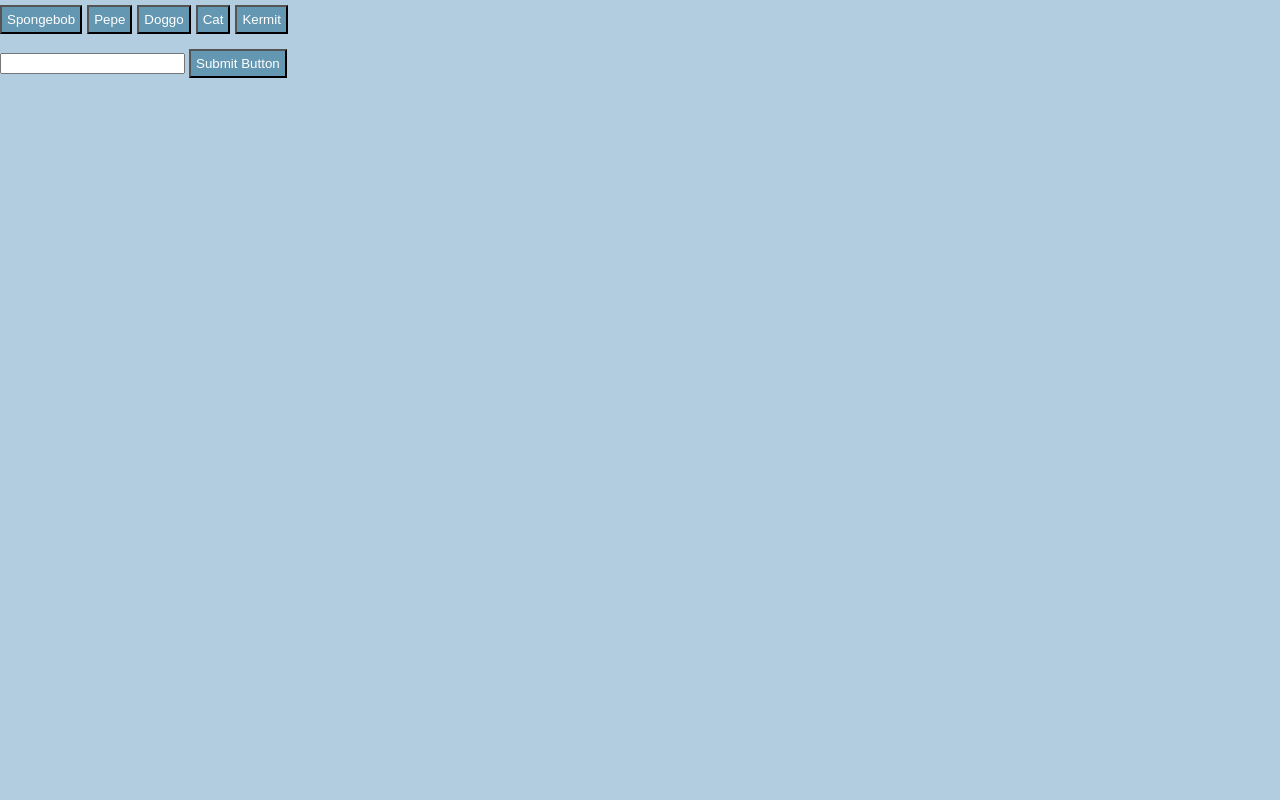
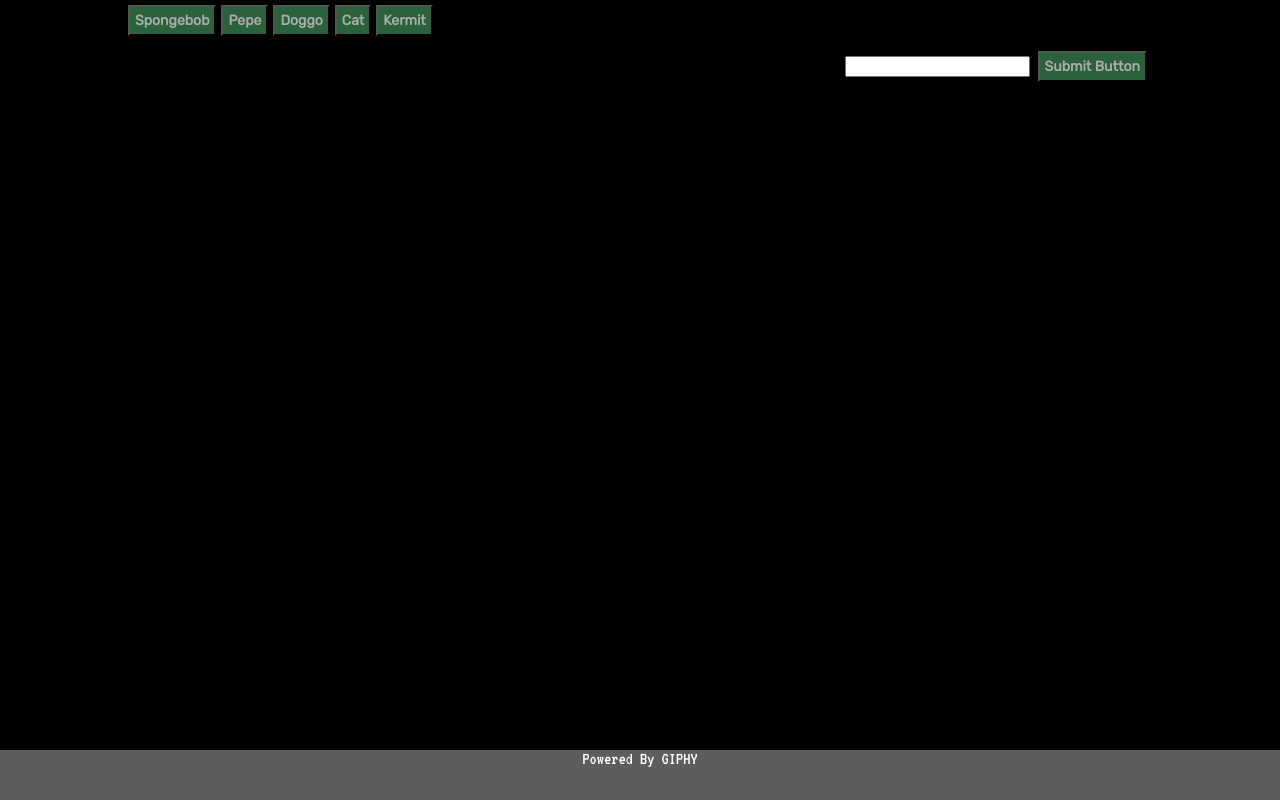
Before and after one commit to Squatch89/GIPHY-Site, a plain HTML site: page index.html in a window 1280 px wide. Drawn offline with nearby package versions, Linux system fonts and the light colour scheme.

Commit message:
css styling

```diff
--- a/assets/css/style.css
+++ b/assets/css/style.css
@@ -1,34 +1,68 @@
 body {
     width: 100%;
-    background-color: #b3cde0;
+    background-color: #000000;
+    font-family: 'VT323', monospace;
+    font-size: 18px;
 }
 
 button {
-    background-color: #6497b1;
-    color: white;
+    background-color: #2a623d;
+    color: #aaaaaa;
     padding: 5px;
     margin-right: 5px;
     margin-top: 5px;
+    font-size: 14px;
+    font-weight: bold;
+    font-family: 'Rubik', sans-serif;
 }
 
 button:hover {
-    background-color: #03396c;
+    background-color: #1a472a;
 }
+
+p {
+    color: #aaaaaa;
+}
+
+footer {
+    position: fixed;
+    bottom: 0;
+    left: 0;
+    width: 100%;
+    height: 50px;
+    background-color:  #5d5d5d;
+    z-index: 10;
+    text-align: center;
+    color: white;
+}
+
+.container {
+    width: 80%;
+    margin: auto;
+    margin-bottom: 75px;
+}
+
 .gif-container {
     margin-top: 15px;
     display: flex;
     flex-direction: row;
     flex-wrap: wrap;
-    justify-content: space-evenly;
+    justify-content: flex-start;
     align-items: stretch;
     width: 75%;
+
 }
 
 .image {
     flex-basis: 20%;
+    padding-right: 15px;
+}
+
+#buttons {
+    margin: auto;
 }
 
 #add-new {
-    float: left;
+    float: right;
     margin-top: 10px;
 }
--- a/index.html
+++ b/index.html
@@ -8,21 +8,23 @@
     <title>GIPHY-Site</title>
     <link rel="stylesheet" href="assets/css/reset.css">
     <link rel="stylesheet" href="assets/css/style.css">
+    <link href="https://fonts.googleapis.com/css?family=Rubik|VT323" rel="stylesheet">
     <script src="https://cdnjs.cloudflare.com/ajax/libs/jquery/3.2.1/jquery.min.js"></script>
 
 
 </head>
 
-<body>
 
-<div id="buttons"></div>
-<span id="add-new">
+<div class="container">
+    <div id="buttons"></div>
+    <span id="add-new">
         <input id="new-topic" type="text">
         <button id="submit">Submit Button</button>
     </span>
-<span id="gifs" class="gif-container"></span>
+    <span id="gifs" class="gif-container"></span>
+</div>
 
-
+<footer>Powered By GIPHY</footer>
 
 <script src="assets/javascript/app.js"></script>
 </body>
```
